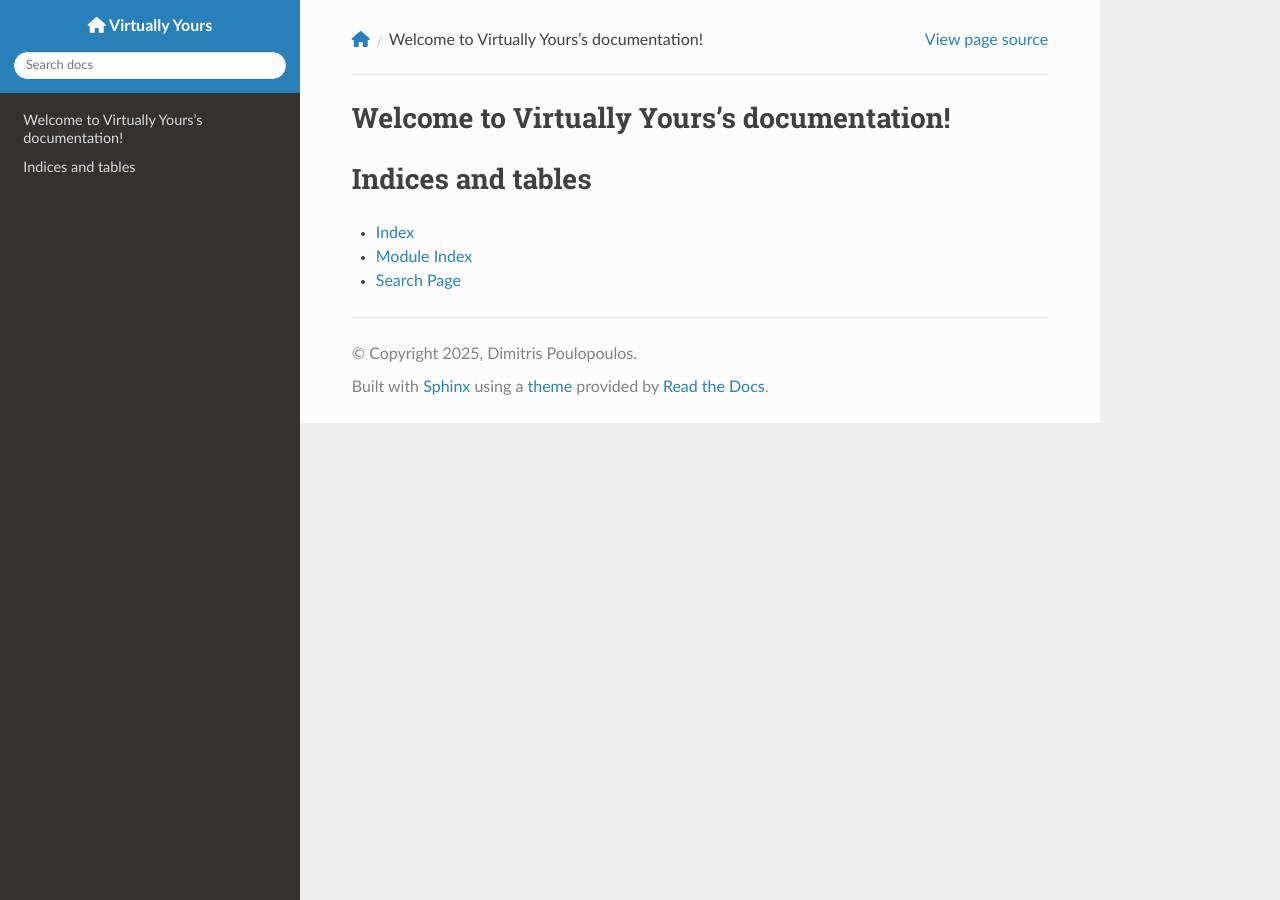
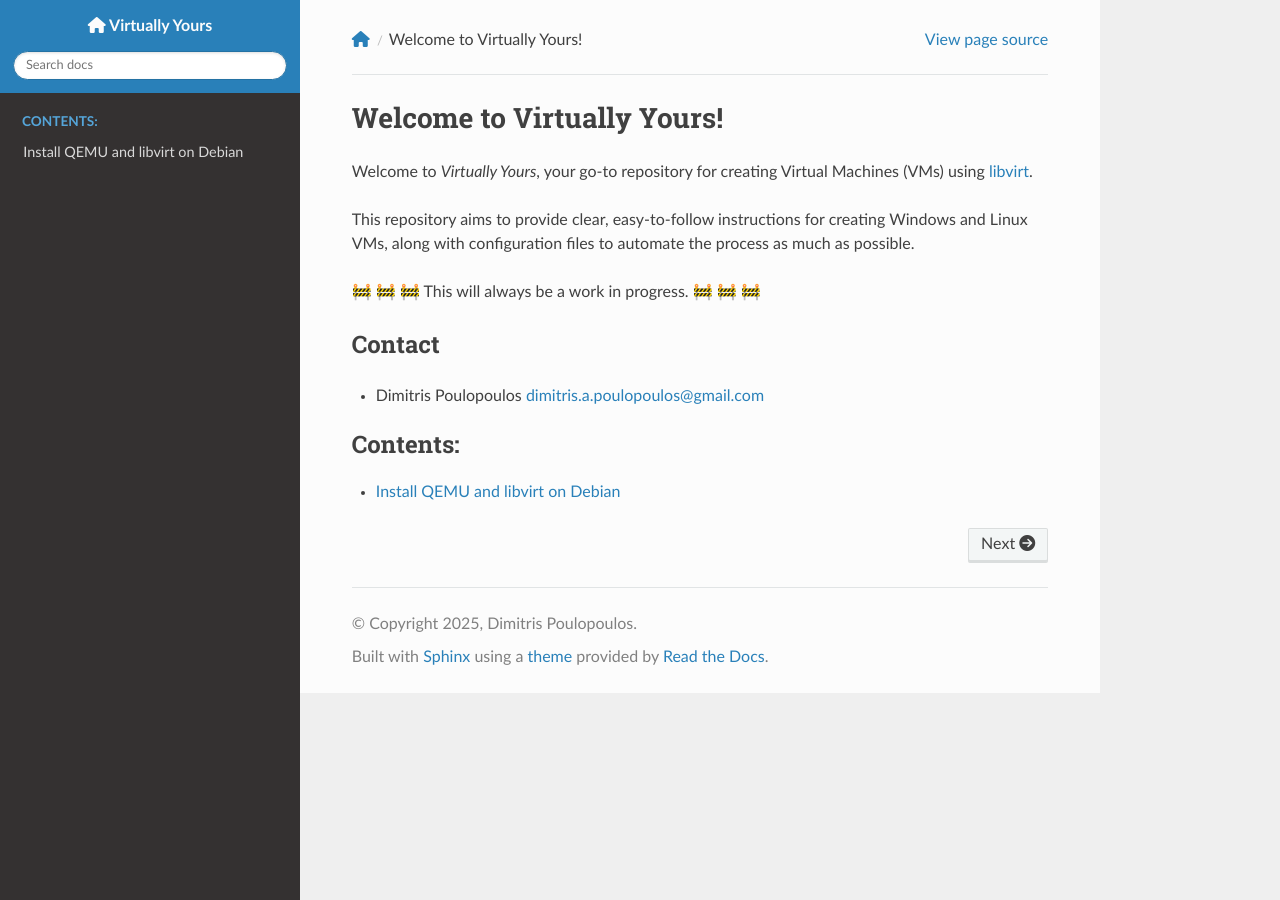
Before and after one commit to dpoulopoulos/virtually-yours, a Sphinx documentation site: the page built from docs/source/index.rst, in a window 1280 px wide. Built offline with Sphinx 7.4.7 and the Read the Docs theme 3.1.0, drawn with Linux system fonts in a browser that asks for light colours; nearby versions of some CDN libraries; some of the changed lines change nothing that is shown.

Commit message:
docs: Add QEMU and libvirt installation instructions
Add instructions on how to install QEMU and libvirt on Debian-based
systems.

Signed-off-by: Dimitris Poulopoulos <dimitris.a.poulopoulos@gmail.com>

````diff
--- a/docs/source/index.rst
+++ b/docs/source/index.rst
@@ -3,18 +3,25 @@
    You can adapt this file completely to your liking, but it should at least
    contain the root `toctree` directive.
 
-Welcome to Virtually Yours's documentation!
-===========================================
+Welcome to Virtually Yours!
+===========================
+
+Welcome to *Virtually Yours*, your go-to repository for creating Virtual
+Machines (VMs) using `libvirt <https://libvirt.org>`_.
+
+This repository aims to provide clear, easy-to-follow instructions for creating
+Windows and Linux VMs, along with configuration files to automate the process
+as much as possible.
+
+🚧 🚧 🚧 This will always be a work in progress. 🚧 🚧 🚧
+
+Contact
+-------
+
+* Dimitris Poulopoulos dimitris.a.poulopoulos@gmail.com
 
 .. toctree::
-   :maxdepth: 2
+   :maxdepth: 1
    :caption: Contents:
 
-
-
-Indices and tables
-==================
-
-* :ref:`genindex`
-* :ref:`modindex`
-* :ref:`search`
+   install
--- /dev/null
+++ b/docs/source/install.md
@@ -0,0 +1,224 @@
+# Install QEMU and libvirt on Debian
+
+This guide offers detailed steps for installing and configuring KVM, along with QEMU and the libvirt
+software suite, on a Debian-based system. Since KVM kernel modules are already integrated into the
+Linux kernel, the installation process primarily involves setting up QEMU and libvirt.
+
+[KVM (Kernel-based Virtual Machine)](https://linux-kvm.org/page/Main_Page) is a virtualization
+module in the Linux kernel that enables the kernel to act as a Type-1 hypervisor. This functionality
+allows you to run guest operating systems at speeds nearly equivalent to the host machine.
+
+[QEMU](https://qemu.org/) is a generic and open source machine emulator and virtualizer. QEMU can
+emulate an entire system, including the CPU, memory, and other hardware components, but paired with
+KVM it can achieve near-native performance.
+
+[libvirt](https://libvirt.org/) is a toolkit that provides a common API for managing virtualized
+environments.
+
+## What you'll need
+
+Το complete this guide, you will need the following:
+
+* A Debian-based system with root access.
+
+```{note}
+This project is tested on Debian 12 (Bookworm). It should work on other Debian-based distributions
+but it will require some modifications. We also plan to support Rocky Linux in the future.
+```
+
+## Procedure
+
+Follow the steps below to install QEMU and the libvirt software suite on your Debian-based system.
+The steps check if your CPU supports virtualization technology, install the required packages, and
+enable the `libvirtd` virtualization daemon.
+
+1. Change to root user:
+
+    ```console
+    user:~$ sudo su -
+    root:~#
+    ```
+
+1. Check if your CPU supports virtualization technology. If virtualization is supported, the output
+   should be greater than `0`:
+
+    ```console
+    root:~# egrep -c '(vmx|svm)' /proc/cpuinfo
+    56
+    ```
+
+1. Check if KVM virtualization is supported:
+
+    ```console
+    root:~# kvm-ok
+    INFO: /dev/kvm exists
+    KVM acceleration can be used
+    ```
+
+    ```{warning}
+
+    If the `kvm-ok` utility is missing, install the `cpu-checker` package:
+
+    ```console
+    root:~# apt update && apt install -y cpu-checker
+    ```
+
+1. Install QEMU and the libvirt software suite:
+
+    ```console
+    root:~# apt update && \
+        apt install -y qemu-system-x86 libvirt-daemon-system \
+        virtinst virt-viewer ovmf swtpm qemu-utils guestfs-tools \
+        libosinfo-bin tuned
+    ```
+
+    This command installs the following packages:
+
+    - **qemu-system-x86**: An open-source emulator for hardware resources of a computer.
+    - **libvirt-daemon-system**: A daemon that manages virtual machines and the hypervisor,
+      as well library calls.
+    - **virtinst**: A command-line tool for creating guest virtual machines.
+    - **virt-viewer**: A graphical console for connecting to a running virtual machine.
+    - **ovmf**: A set of firmware files for UEFI support in QEMU.
+    - **swtpm**: A TPM emulator for Virtual Machines.
+    - **qemu-utils**: A tool to create, convert, modify, and snapshot offline disk images.
+    - **guestfs-tools**: A set of extended command-line tools for managing virtual machines.
+    - **libosinfo-bin**: A library for managing OS information for virtualization.
+    - **tuned**: A system tuning service that optimizes system performance.
+
+    <br/>
+
+1. Enable and start the `libvirtd` virtualization daemon:
+
+    ```console
+    root:~# systemctl enable --now libvirtd
+    ```
+
+1. Enable the `tuned` service:
+
+    ```console
+    root:~# systemctl enable --now tuned
+    ```
+
+1. Find the default profile for the `tuned` service:
+
+    ```console
+    root:~# tuned-adm list
+    ...
+    Current active profile: balanced
+    ```
+
+1. Optimize the system for virtualization:
+
+    ```console
+    root:~# tuned-adm profile virtual-host
+    ```
+
+1. Change back to your user account:
+
+    ```console
+    root:~# exit
+    user:~$
+    ```
+
+1. Add your user account to the `kvm` and `libvirt` groups:
+
+    ```console
+    user:~$ sudo usermod -aG kvm,libvirt $USER
+    ```
+
+1. Set the default libvirt URI to `qemu:///system`:
+
+    ```console
+    user:~$ echo "export LIBVIRT_DEFAULT_URI='qemu:///system'" >> ~/.bashrc
+    ```
+
+1. Source your `.bashrc` files to enable your changes:
+
+    ```console
+    user:~$ . ~/.bashrc
+    ```
+
+1. Set the ACL for the default images directory:
+
+    a. Remove the existing ACLs:
+
+    ```console
+    user:~$ sudo setfacl -R -b /var/lib/libvirt/images
+    ```
+
+    b. Grant regular user permission to the directory recursively:
+
+    ```console
+    user:~$ sudo setfacl -m u:$USER:rwx /var/lib/libvirt/images
+    ```
+
+## Verify
+
+Follow the steps below to verify that QEMU/KVM is correctly installed on your system, and launch the
+Virtual Machine Manager desktop application:
+
+1. Verify that the `libvirtd` service is running:
+
+    ```console
+    user:~$ sudo systemctl status libvirtd
+    ● libvirtd.service - Virtualization daemon
+     Loaded: loaded (/lib/systemd/system/libvirtd.service; enabled; preset: enabled)
+     Active: active (running) since Thu 2024-02-08 08:07:20 EET; 7h ago
+    ...skipping...
+    ```
+
+1. Check that QEMU is correctly installed by querying its version:
+
+    ```console
+    user:~$ qemu-system-x86_64 --version
+    QEMU emulator version 7.2.9 (Debian 1:7.2+dfsg-7+deb12u5)
+    Copyright (c) 2003-2022 Fabrice Bellard and the QEMU Project developers
+    ```
+
+1. Validate the host virtualization setup:
+
+    ```console
+    user:~$ sudo virt-host-validate qemu
+    QEMU: Checking for hardware virtualization                                 : PASS
+    QEMU: Checking if device /dev/kvm exists                                   : PASS
+    QEMU: Checking if device /dev/kvm is accessible                            : PASS
+    QEMU: Checking if device /dev/vhost-net exists                             : PASS
+    QEMU: Checking if device /dev/net/tun exists                               : PASS
+    QEMU: Checking for cgroup 'cpu' controller support                         : PASS
+    QEMU: Checking for cgroup 'cpuacct' controller support                     : PASS
+    QEMU: Checking for cgroup 'cpuset' controller support                      : PASS
+    QEMU: Checking for cgroup 'memory' controller support                      : PASS
+    QEMU: Checking for cgroup 'devices' controller support                     : PASS
+    QEMU: Checking for cgroup 'blkio' controller support                       : PASS
+    QEMU: Checking for device assignment IOMMU support                         : PASS
+    QEMU: Checking if IOMMU is enabled by kernel                               : PASS
+    QEMU: Checking for secure guest support                                    : WARN (Unknown if this platform has Secure Guest support)
+    ```
+
+    ```{note}
+    If you have an Intel CPU, you may see a warning about secure guest support. This is expected as
+    it checks only for [AMD and IBM processors](https://stackoverflow.com/questions/65207563/qemu-warn-unknown-if-this-platform-has-secure-guest-support).
+    ```
+
+1. Check the libvirt instance you are connected to:
+
+    ```console
+    user:~$ virsh uri
+    qemu:///system
+    ```
+
+1. Review the ACL permissions for the default images directory:
+
+    ```console
+    user:~$ getfacl /var/lib/libvirt/images
+    getfacl: Removing leading '/' from absolute path names
+    # file: var/lib/libvirt/images/
+    # owner: root
+    # group: root
+    user::rwx
+    user:<your-username>:rwx
+    group::--x
+    mask::rwx
+    other::--x
+    ```
````
